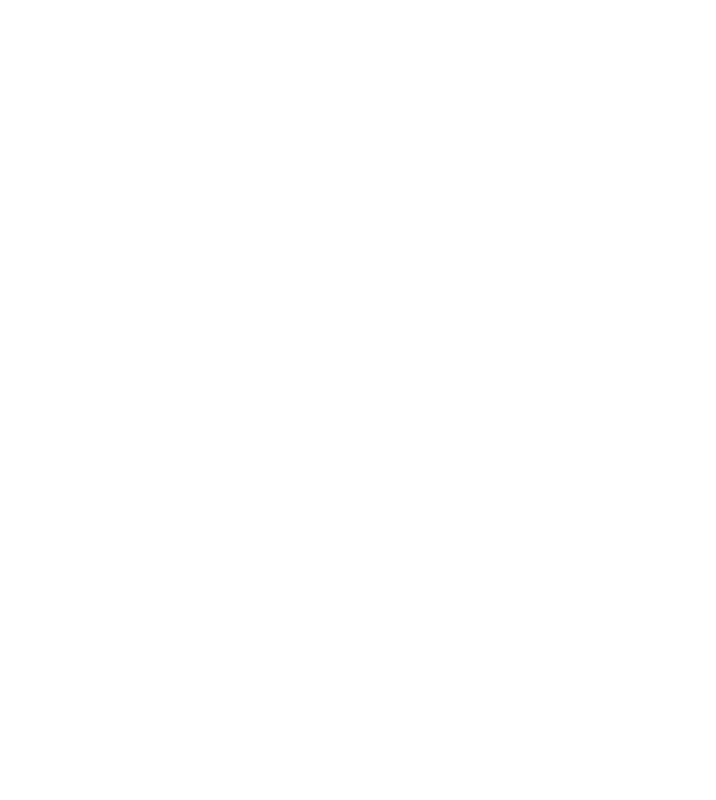
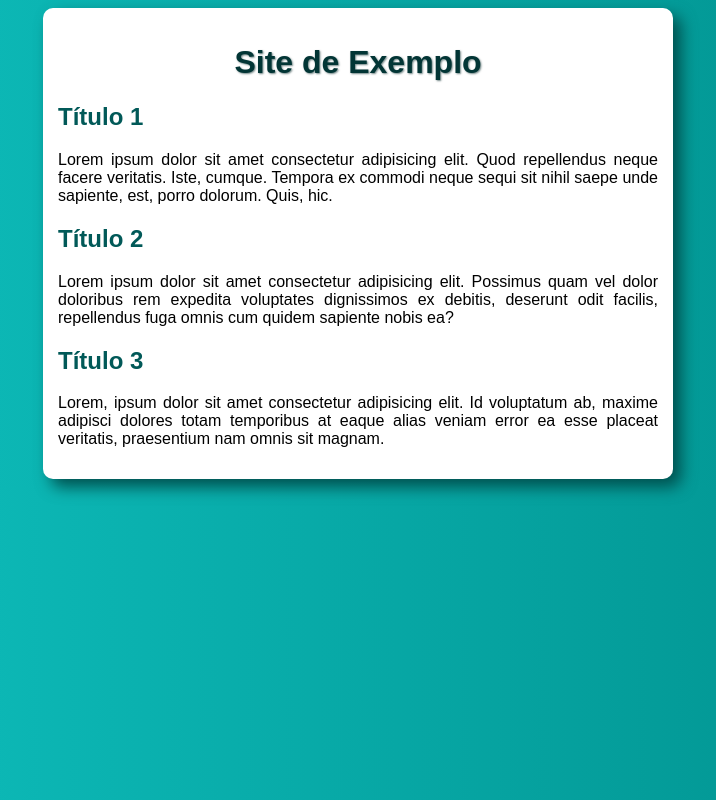
Before and after one commit to RoneryFilho/Curso-HTML-CSS-Guanabara, a plain HTML site: page Módulo 2/ex017/cor03.html in a window 1280 px wide. Shown: the whole page, without its empty margins (282-998 px from the left). Drawn offline with Linux system fonts and the light colour scheme.

Commit message:
site exemplo

```diff
--- a/Módulo 2/ex017/cor03.html
+++ b/Módulo 2/ex017/cor03.html
@@ -4,9 +4,20 @@
     <meta charset="UTF-8">
     <meta http-equiv="X-UA-Compatible" content="IE=edge">
     <meta name="viewport" content="width=device-width, initial-scale=1.0">
-    <title>Document</title>
+    <title>Exemplo de Site com CSS</title>
+    <link rel="stylesheet" href="style.css">
 </head>
 <body>
+    <main>
+        <h1>Site de Exemplo</h1>
+        <h2>Título 1</h2>
+        <p>Lorem ipsum dolor sit amet consectetur adipisicing elit. Quod repellendus neque facere veritatis. Iste, cumque. Tempora ex commodi neque sequi sit nihil saepe unde sapiente, est, porro dolorum. Quis, hic.</p>
 
+        <h2>Título 2</h2>
+        <p>Lorem ipsum dolor sit amet consectetur adipisicing elit. Possimus quam vel dolor doloribus rem expedita voluptates dignissimos ex debitis, deserunt odit facilis, repellendus fuga omnis cum quidem sapiente nobis ea?</p>
+
+        <h2>Título 3</h2>
+        <p>Lorem, ipsum dolor sit amet consectetur adipisicing elit. Id voluptatum ab, maxime adipisci dolores totam temporibus at eaque alias veniam error ea esse placeat veritatis, praesentium nam omnis sit magnam.</p>
+    </main>
 </body>
 </html>
--- a/Módulo 2/ex017/style.css
+++ b/Módulo 2/ex017/style.css
@@ -0,0 +1,32 @@
+@charset "UTF-8";
+
+* {
+    font-family: Arial, Helvetica, sans-serif;
+}
+
+body{
+    background-image: linear-gradient(to right, #0FC2C0, #008F8C);
+    height: 100%;
+}
+
+main{
+    background-color: white;
+    width: 600px;
+    padding: 15px;
+    border-radius: 10px;
+    margin: auto;
+    box-shadow: 8px 8px 16px #00504e;
+}
+
+h1{
+    color: #023535;
+    text-align: center;
+    text-shadow: 1px 1px 2px #0125258f;
+}
+
+h2{
+    color: #015958;
+}
+p{
+    text-align: justify;
+}
```
